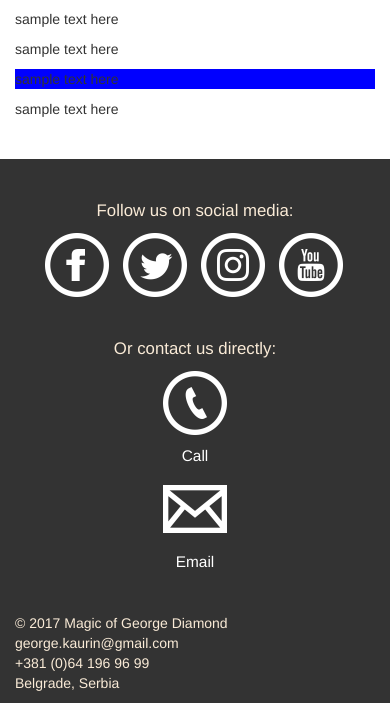
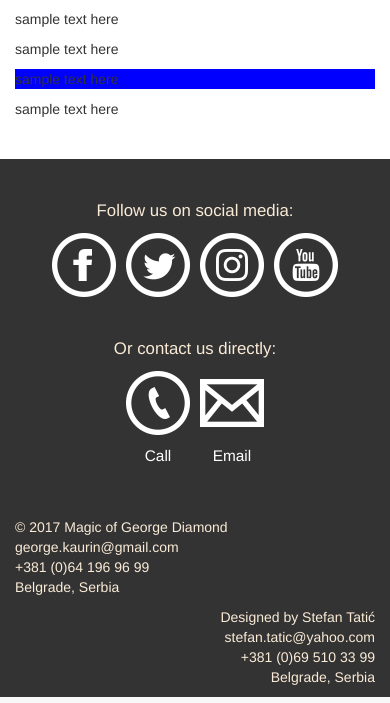
Before and after one commit to tale19/george-diamond, a PHP site: page / in a window 390 px wide. Shown: the part 2160-2863 px from the top of the page. Run offline with PHP 8.4, Linux system fonts and the light colour scheme; some libraries are stand-ins or nearby versions.

Commit message:
footer updated, Book Now button added to mobile navbar

```diff
--- a/css/tale.css
+++ b/css/tale.css
@@ -26,6 +26,7 @@ a:hover {
 /* *** BOOK NOW BUTTON *** */
 ul.navbar-right > li {
 	margin-top: 3px;
+	margin-right: 15px;
 }
 ul.navbar-right a.btn-primary {
 	color: white;
@@ -181,11 +182,11 @@ span.hidden-content,
 
 #social-media-icons {
     margin: 0 auto;
-    width: 310px;
+    width: 292px;
 }
 #direct-contact-icons {
     margin: 0 auto;
-    width: 64px;
+    width: 144px;
 }
 
 #social-media p,
@@ -193,13 +194,15 @@ span.hidden-content,
     text-align: center;
 }
 
-#social-media a {
+#social-media a,
+#direct-contact a {
 /*    display: inline-block;*/
-    margin: 0px 5px;
+    margin: 0px 3px;
 }
 
 #direct-contact a {
 	color: white;
+	display: inline-block;
 }
 #direct-contact a img {
 
@@ -210,10 +213,25 @@ span.hidden-content,
 	margin-top: 10px;
 }
 
+p.credits {
+	display: inline-block;
+}
+
+p.credits ~ p.credits {
+	text-align: right;
+	float: right;
+}
 
 
 /* media query EXTRA SMALL display (up to 767px) */
 @media (max-width: 767px) {
+	#bookNow {
+		position: relative;
+		top: 3px;
+		width: 7em;
+		margin: 5px auto;
+	}
+
 	#title #header-holder {
 	}
 
--- a/index.html
+++ b/index.html
@@ -22,8 +22,8 @@
         <span class="icon-bar"></span>
       </button>
       <a id="navbar-logo" class="navbar-brand" href="index.html"><img src="images/GeorgeDiamondLogo.png" height="50px"></a>
+    <a href="tel:+381641969699" type="button" id="bookNow" class="btn btn-primary visible-xs">Book now!</a>
     </div>
-
     <!-- Collect the nav links, forms, and other content for toggling -->
     <div class="collapse navbar-collapse" id="bs-example-navbar-collapse-1">
       <ul class="nav navbar-nav">
@@ -36,16 +36,11 @@
           <ul class="dropdown-menu">
             <li><a href="#">Photos</a></li>
             <li><a href="#">Videos</a></li>
-            <li><a href="#">Something else here</a></li>
-            <li role="separator" class="divider"></li>
-            <li><a href="#">Separated link</a></li>
-            <li role="separator" class="divider"></li>
-            <li><a href="#">One more separated link</a></li>
           </ul>
         </li>
       </ul>
       <ul class="nav navbar-right">
-        <li><a href="#" type="button" id="bookNow" class="btn btn-primary">Book now!</a></li>
+        <li><a href="#" type="button" class="btn btn-primary hidden-xs">Book now!</a></li>
       </ul>
     </div><!-- /.navbar-collapse -->
   </div><!-- /.container-fluid -->
@@ -135,10 +130,16 @@
           </a>
         </div>
       </div>
-      <p>
+      <p class="credits">
       &copy; 2017 Magic of George Diamond <br>
       george.kaurin@gmail.com <br>
       +381 (0)64 196 96 99 <br>
+      Belgrade, Serbia
+      </p>
+      <p class="credits">
+      Designed by Stefan Tatić <br>
+      stefan.tatic@yahoo.com<br>
+      +381 (0)69 510 33 99 <br>
       Belgrade, Serbia
       </p>
   </div> <!-- footer container -->
```
